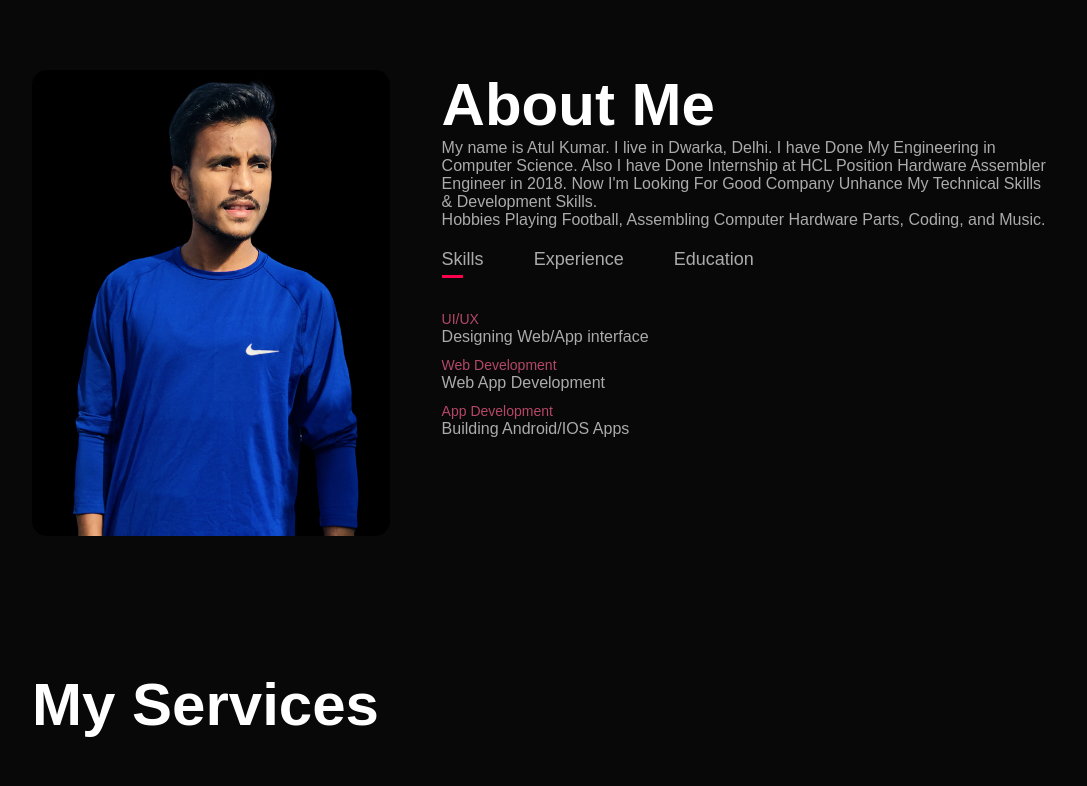
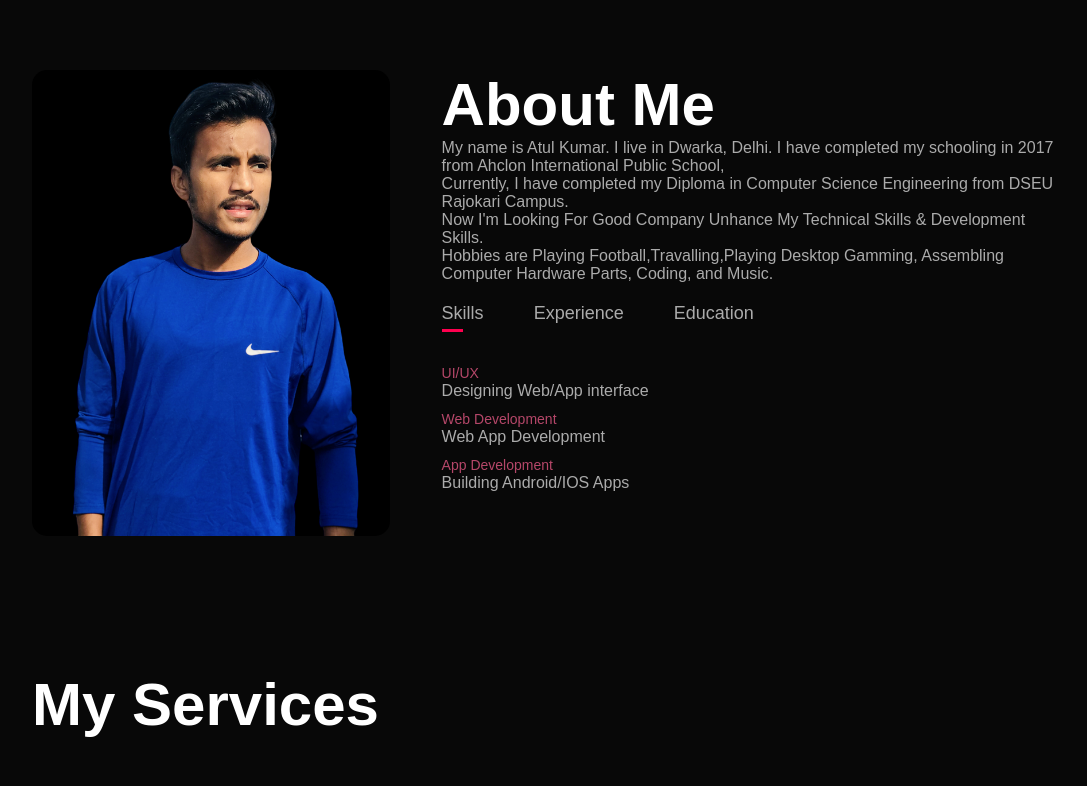
Before and after one commit to Atullkr/Atul-Portfolio, a plain HTML site: page index.html in a window 1280 px wide. Shown: the part 820-1606 px from the top of the page, without its empty margins (96-1183 px from the left). Drawn offline with Linux system fonts and the light colour scheme.

Commit message:
Update index.html

```diff
--- a/index.html
+++ b/index.html
@@ -41,9 +41,8 @@
                 </div>
                 <div class="about-col-2">
                     <h1 class="sub-title"> About Me </h1>
-                    <p>My name is Atul Kumar. I live in Dwarka, Delhi. I have Done My Engineering in Computer Science.
-                        Also I have Done Internship at HCL Position Hardware Assembler Engineer in 2018. Now I'm Looking
-                        For Good Company Unhance My Technical Skills & Development Skills.<br> Hobbies Playing Football,
+                    <p>My name is Atul Kumar. I live in Dwarka, Delhi. I have completed my schooling in 2017 from Ahclon International Public School, <br> Currently, I have completed my Diploma in Computer Science Engineering from DSEU Rajokari Campus. <br> Now I'm Looking
+                        For Good Company Unhance My Technical Skills & Development Skills.<br> Hobbies are Playing Football,Travalling,Playing Desktop Gamming,
                         Assembling Computer Hardware Parts, Coding, and Music.</p>
                     <div class="tab-titles">
                         <p class="tab-links active-link" onclick="opentab('skills')">Skills</p>
```
